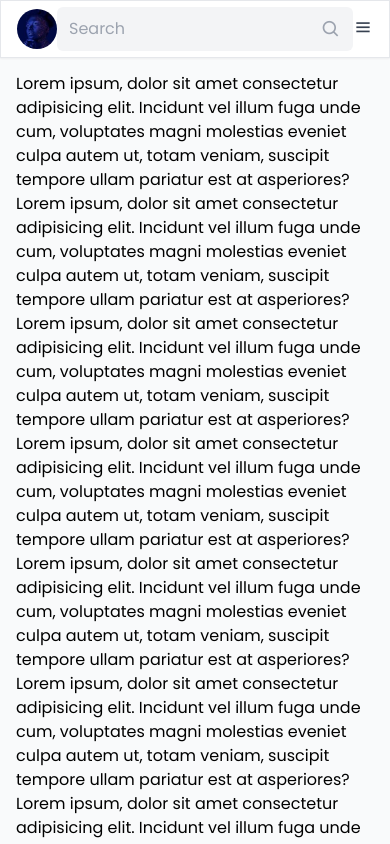
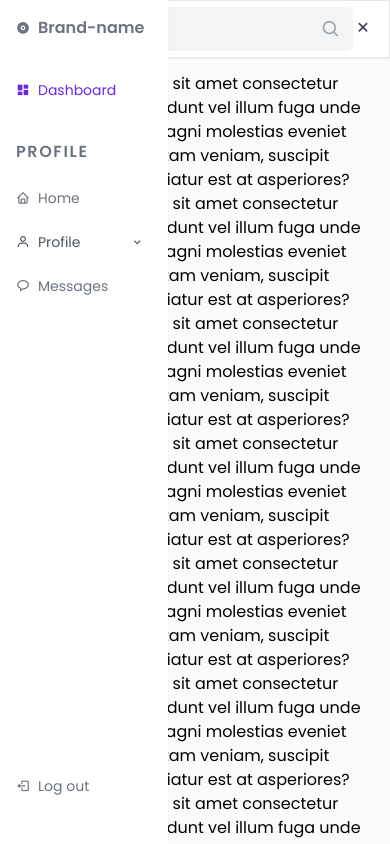
Before and after one commit to idamachmadfaizin/vue3-dashboard, a Vue app: page /dashboard in a window 390 px wide. Both pictures are taken after a click on the element 363 px from the left and 29 px from the top of the page. Shown: the top 844 px of the page. Built offline with nearby package versions, Linux system fonts and the light colour scheme.

Commit message:
add toggle show sidenav

```diff
--- a/src/containers/TheNavBar.vue
+++ b/src/containers/TheNavBar.vue
@@ -12,8 +12,8 @@
             </div>
 
             <!-- Menu Toggle -->
-            <div class="text-gray-700 cursor-pointer text-xl md:hidden">
-                <i class='bx bx-menu' id="header-toggle"></i>
+            <div class="text-gray-700 cursor-pointer text-xl md:hidden" @click="toggle">
+                <i class='bx' :class="[sideNavToggleIcon]"></i>
             </div>
         </div>
     </header>
@@ -22,7 +22,18 @@
 <script lang="ts">
 import { defineComponent } from 'vue'
 export default defineComponent({
-    name: 'TheNavBar'
+    name: 'TheNavBar',
+    methods: {
+        toggle() {
+            this.$store.commit('toggleSidebar')
+            console.log({toggleSidebar: this.$store.state.sideNavShow})
+        }
+    },
+    computed: {
+        sideNavToggleIcon(): string {
+            return this.$store.state.sideNavShow ? 'bx-x' : 'bx-menu'
+        }
+    }
 })
 </script>
 
--- a/src/containers/side-nav/TheSideNav.vue
+++ b/src/containers/side-nav/TheSideNav.vue
@@ -1,5 +1,5 @@
 <template>
-    <div class="group fixed top-0 -left-full md:left-0 h-screen pt-4 bg-white shadow-sm z-50 transition-all duration-300 md:w-17 md:hover:w-60 md:pt-5 md:pb-0" id="nav">
+    <div class="group fixed top-0 md:left-0 h-screen pt-4 md:pt-5 bg-white shadow-sm z-50 transition-all duration-300 md:w-17 md:hover:w-60 md:pb-0" :class="[showSideNav]">
         <nav class="nav-container flex h-full flex-col justify-between content-center pb-12 overflow-auto">
             <div>
                 <TheSideNavHeader :to="'/'" :text="'Brand-name'" />
@@ -54,7 +54,12 @@ export default defineComponent({
             navFoots,
         }
     },
-    methods: { }
+    methods: { },
+    computed: {
+        showSideNav(): string {
+            return this.$store.state.sideNavShow ? 'left-0' : '-left-full'
+        }
+    }
 })
 
 </script>
--- a/src/containers/side-nav/TheSideNavDropdown.vue
+++ b/src/containers/side-nav/TheSideNavDropdown.vue
@@ -5,7 +5,7 @@
             class="flex items-center text-gray-600 hover:text-purple-700"
         >
             <i class="text-sm md:text-xl mr-2" :class="[icon]"></i>
-            <span class="opacity-0 transition duration-300 md:group-hover:opacity-100 text-sm whitespace-nowrap">{{ text }}</span>
+            <span class="transition duration-300 md:group-hover:opacity-100 text-sm whitespace-nowrap" :class="[showText]">{{ text }}</span>
             <i class="bx bx-chevron-down text-sm md:text-xl mr-2 ml-auto transition-all duration-500 group-hover:transform group-hover:rotate-180"></i>
         </router-link>
 
@@ -34,6 +34,11 @@ export default defineComponent({
         icon: { type: String, required: true },
         to: { type: String, required: true },
         items: { type: Object as () => INavItem[], required: true },
+    },
+    computed: {
+        showText(): string {
+            return this.$store.state.sideNavShow ? 'opacity-100' : 'opacity-0'
+        }
     }
 })
 </script>
--- a/src/containers/side-nav/TheSideNavHeader.vue
+++ b/src/containers/side-nav/TheSideNavHeader.vue
@@ -1,7 +1,7 @@
 <template>
     <router-link :to="to" class="flex items-center px-4 md:px-6 text-gray-500 hover:text-purple-700 font-semibold mb-10">
         <i class="bx bxs-disc text-sm md:text-xl mr-2"></i>
-        <span class="opacity-0 transition duration-300 whitespace-nowrap group-hover:opacity-100">{{ text }}</span>
+        <span class="group-hover:opacity-100 transition duration-300 whitespace-nowrap" :class="[showText]">{{ text }}</span>
     </router-link>
 </template>
 
@@ -13,6 +13,11 @@ export default defineComponent({
     props: {
         text: { type: String, required: true },
         to: { type: String, required: true },
+    },
+    computed: {
+        showText(): string {
+            return this.$store.state.sideNavShow ? 'opacity-100' : 'opacity-0'
+        }
     }
 })
 </script>
--- a/src/containers/side-nav/TheSideNavItem.vue
+++ b/src/containers/side-nav/TheSideNavItem.vue
@@ -1,7 +1,7 @@
 <template>
     <router-link :to="to" class="flex items-center px-4 md:px-6 text-gray-500 hover:text-purple-700">
         <i class="text-sm mr-2 md:text-xl" :class="[icon]"></i>
-        <span class="opacity-0 transition duration-300 md:group-hover:opacity-100 text-sm whitespace-nowrap">{{ text }}</span>
+        <span class="md:opacity-0 md:group-hover:opacity-100 transition duration-300 text-sm whitespace-nowrap" :class="[showText]">{{ text }}</span>
     </router-link>
 </template>
 
@@ -14,6 +14,11 @@ export default defineComponent({
         text: { type: String, required: true },
         icon: { type: String, required: true },
         to: { type: String, required: true },
+    },
+    computed: {
+        showText(): string {
+            return this.$store.state.sideNavShow ? '' : 'md:opacity-0'
+        }
     }
 })
 </script>
--- a/src/main.ts
+++ b/src/main.ts
@@ -2,7 +2,9 @@ import { createApp } from 'vue'
 import App from './App.vue'
 import './index.css'
 import Router from './router'
+import Store from './store/store'
 
 createApp(App)
     .use(Router)
+    .use(Store)
     .mount('#app')
--- /dev/null
+++ b/src/shims-vuex.d.ts
@@ -0,0 +1,12 @@
+import { IState } from './store/store';
+import { Store } from 'vuex'
+
+declare module '@vue/runtime-core' {
+    // declare your own store states
+    type State = IState
+
+    // provide typings for `this.$store`
+    interface ComponentCustomProperties {
+        $store: Store<State>
+    }
+}
--- /dev/null
+++ b/src/store/store.ts
@@ -0,0 +1,22 @@
+import { createStore } from "vuex"
+
+export interface IState {
+    sideNavShow: boolean
+}
+
+const state = (): IState => {
+    return {
+        sideNavShow: false
+    }
+}
+
+const mutations = {
+    toggleSidebar(state: IState) {
+        state.sideNavShow = !state.sideNavShow
+    },
+}
+
+export default createStore<IState>({
+    state,
+    mutations,
+})
```
